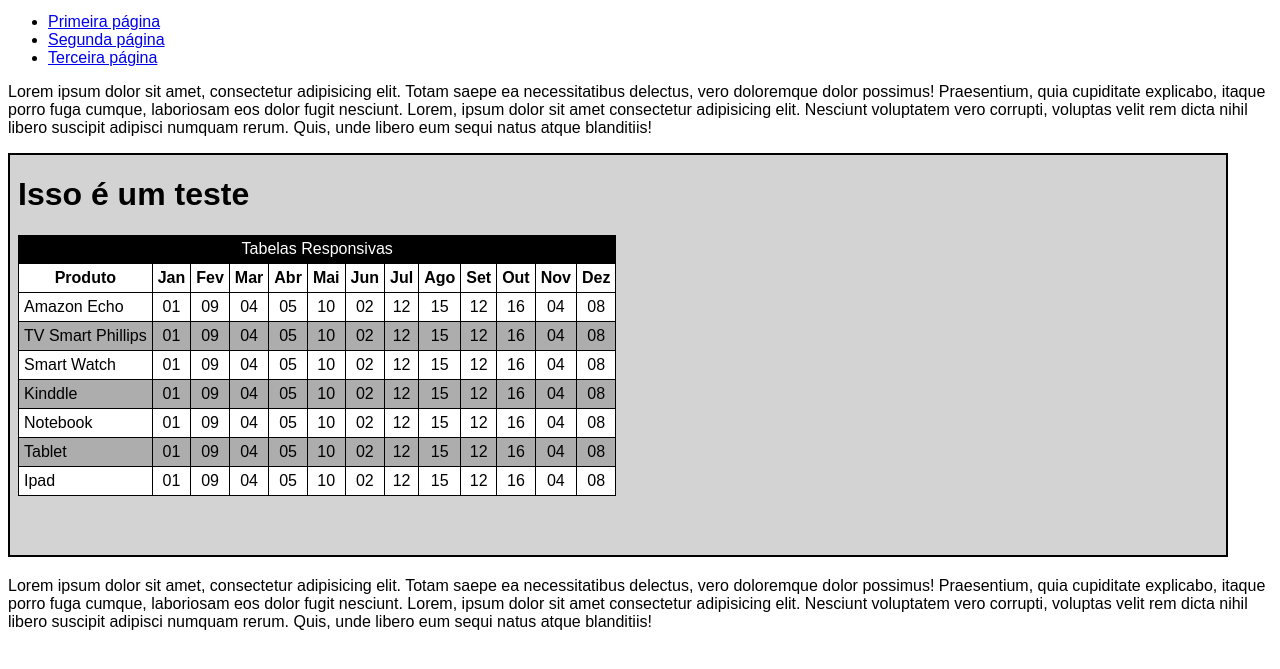
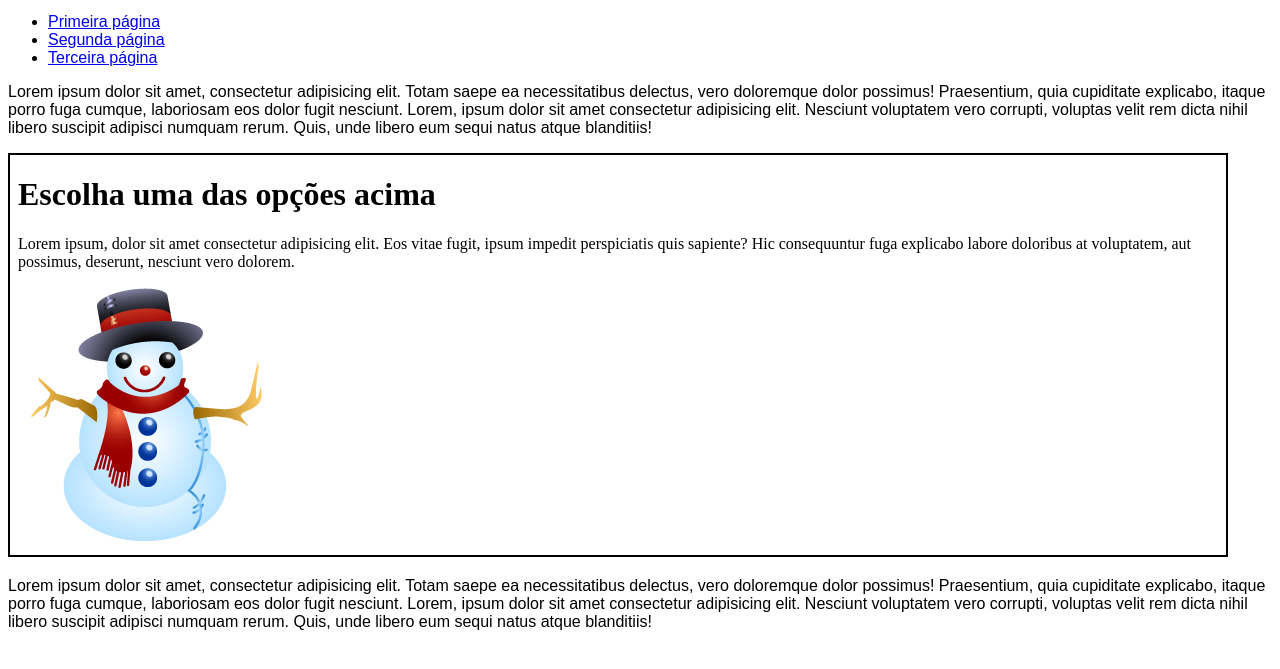
Before and after one commit to machado-vitor-santos/html-css, a plain HTML site: page exercicios/Módulo 4- Iframe/ex0023/iframe003.html in a window 1280 px wide. Shown: the part 119-788 px from the top of the page. Drawn offline with Linux system fonts and the light colour scheme.

Commit message:
detalhes iframe

```diff
--- a/exercicios/Módulo 4- Iframe/ex0023/iframe003.html
+++ b/exercicios/Módulo 4- Iframe/ex0023/iframe003.html
@@ -37,7 +37,9 @@
         velit rem dicta nihil libero suscipit adipisci numquam rerum. Quis, unde libero eum sequi natus atque
         blanditiis!</p>
 
-    <iframe src="páginas-extra/pg001.html" id="tela" name="frame">
+    <iframe id="tela" name="frame" srcdoc="<h1>Escolha uma das opções acima</h1> <p>Lorem ipsum, dolor sit amet consectetur adipisicing elit. Eos vitae fugit, ipsum impedit perspiciatis quis
+        sapiente? Hic consequuntur fuga explicabo labore doloribus at voluptatem, aut possimus, deserunt, nesciunt vero
+        dolorem. </p> <img src='imagens/Snowman.png'>">
         <p>Infelizmente seu navegador não é compatível com isso.</p>
     </iframe>
 
```
Also changed, not shown: exercicios/Módulo 4- Iframe/ex0023/imagens/Snowman.png (added).
